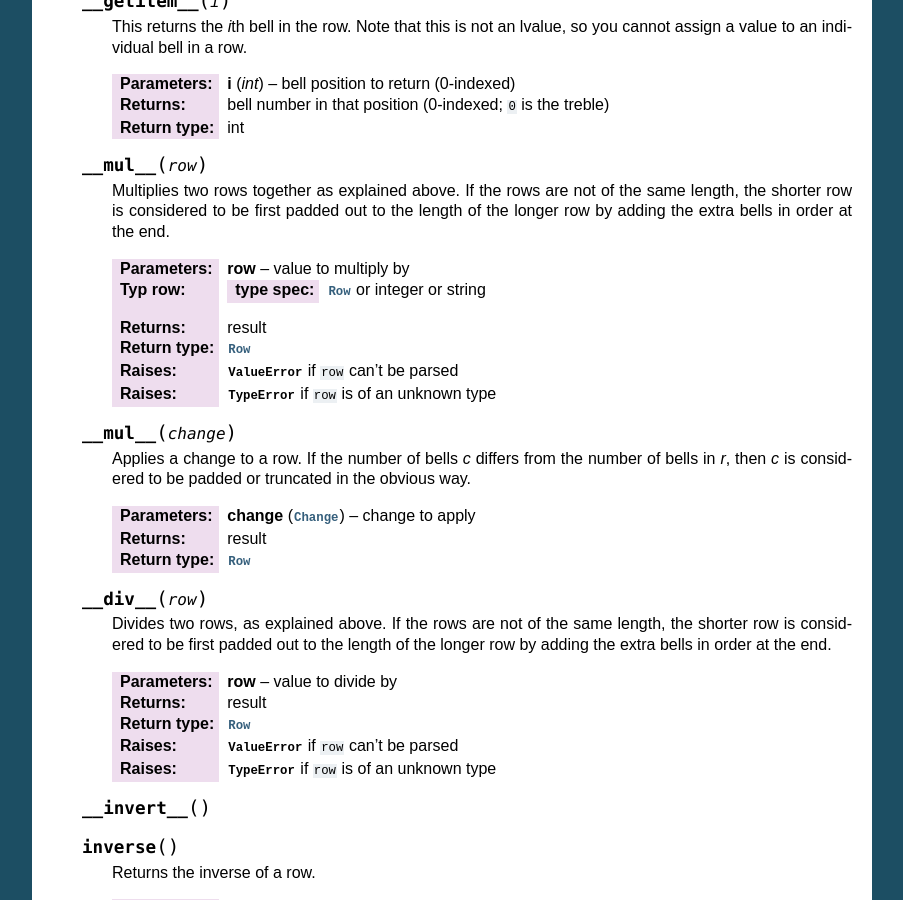
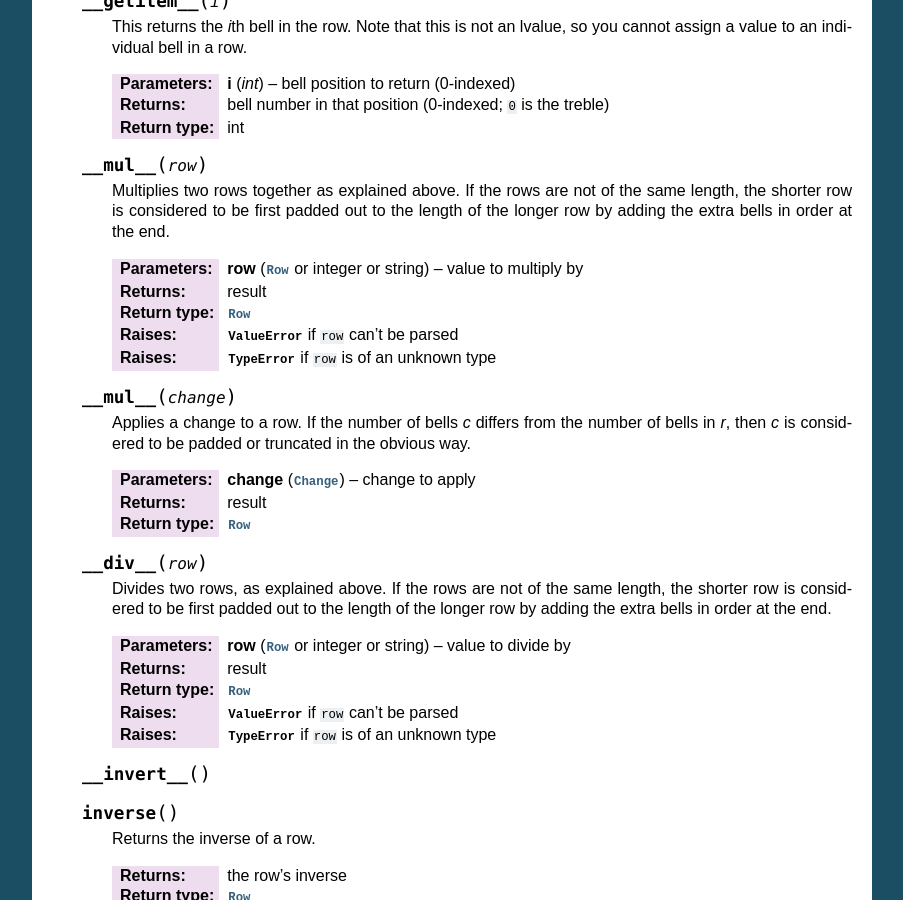
Before and after one commit to ringing-lib/ringing-lib-python, a Sphinx documentation site: the page built from docs/source/classes/row.rst, in a window 1280 px wide and 900 px high, scrolled down 1935 px. Shown: the whole window, without its empty margins (198-1101 px from the left). Built offline with Sphinx 7.4.7, drawn with Linux system fonts in a browser that asks for light colours.

Commit message:
Trivial documentation correction

```diff
--- a/docs/source/classes/row.rst
+++ b/docs/source/classes/row.rst
@@ -123,7 +123,7 @@ The Row Class
       end.
 
       :param row: value to multiply by
-      :typ row: :type spec: :class:`Row` or integer or string
+      :type row: :class:`Row` or integer or string
       :return: result
       :rtype: :class:`Row`
       :raises: :exc:`ValueError` if ``row`` can't be parsed
@@ -147,7 +147,7 @@ The Row Class
       of the longer row by adding the extra bells in order at the end.
 
       :param row: value to divide by
-      :type row: :type spec: :class:`Row` or integer or string
+      :type row: :class:`Row` or integer or string
       :return: result
       :rtype: :class:`Row`
       :raises: :exc:`ValueError` if ``row`` can't be parsed
```
